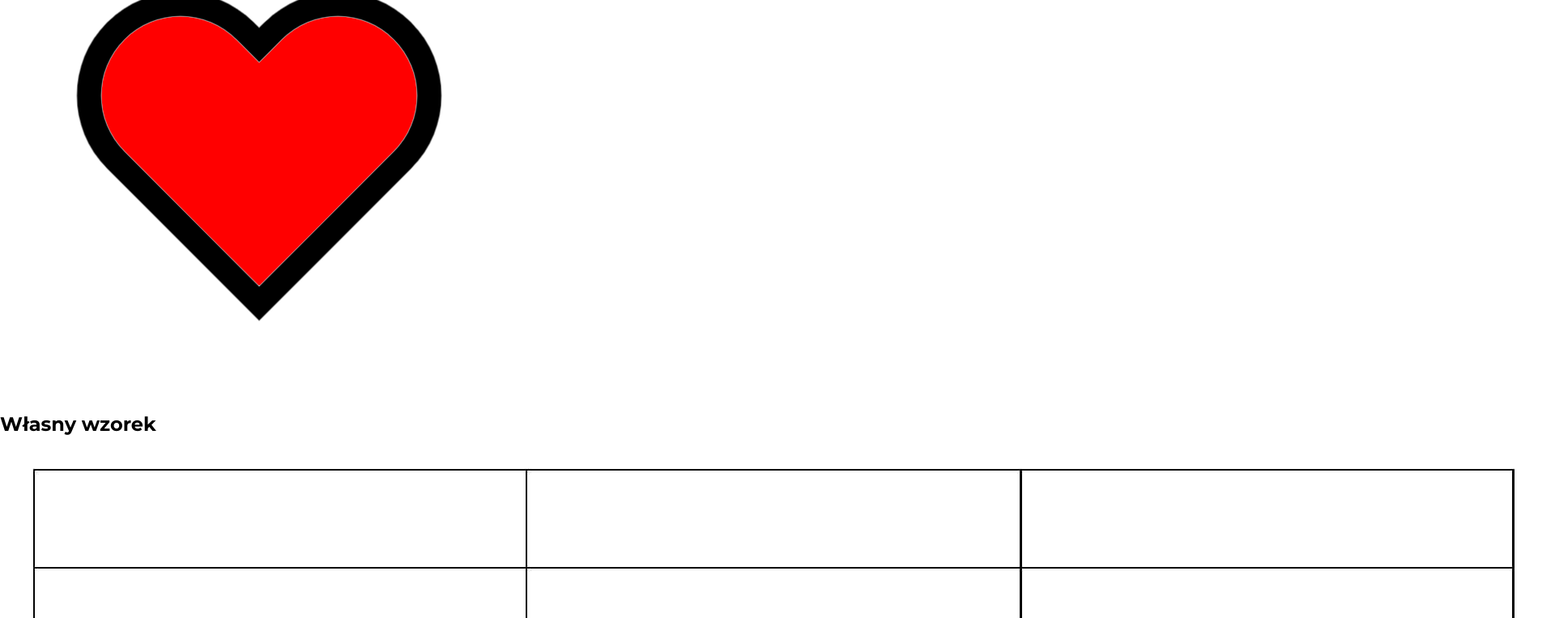
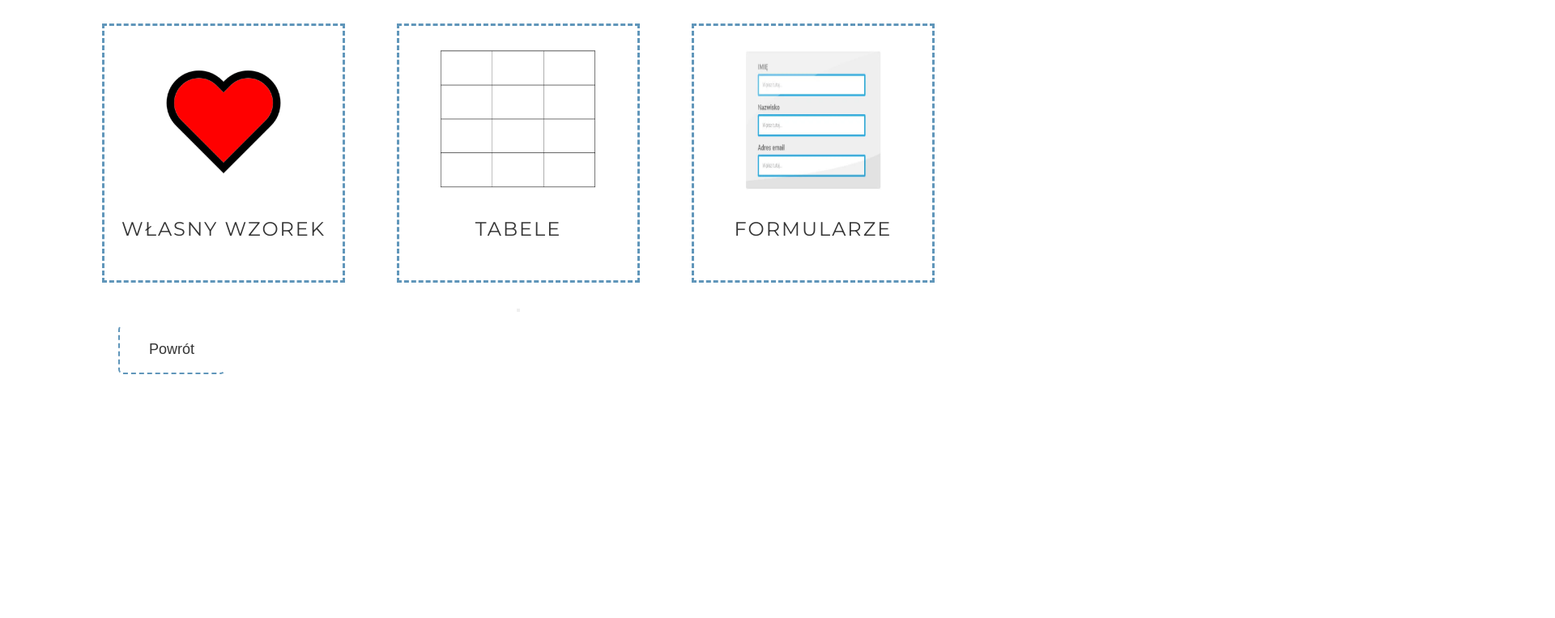
Before and after one commit to Matrix669/myhobby, a website: page podstrony/zadania/index.html in a window 1280 px wide. Shown: the part 164-927 px from the top of the page at 81% size, 1920 px wide, since content can reach past the window. After the commit the page ends 800 px from the top, so only its background shows below. Drawn offline with nearby package versions, Linux system fonts and the light colour scheme; files that its build step writes are made by us from their sources; files whose address does not match are found by name.

Commit message:
Update index.html

```diff
--- a/podstrony/zadania/index.html
+++ b/podstrony/zadania/index.html
@@ -9,7 +9,7 @@
     <link rel="preconnect" href="https://fonts.googleapis.com">
     <link rel="preconnect" href="https://fonts.gstatic.com" crossorigin>
     <link href="https://fonts.googleapis.com/css2?family=Montserrat:wght@400;700&display=swap" rel="stylesheet">
-    <link rel="stylesheet" href="../dist/css/podstrony/zadania/main.min.css">
+    <link rel="stylesheet" href="/../dist/css/podstrony/zadania/main.min.css">
 </head>
 
 <body>
```
